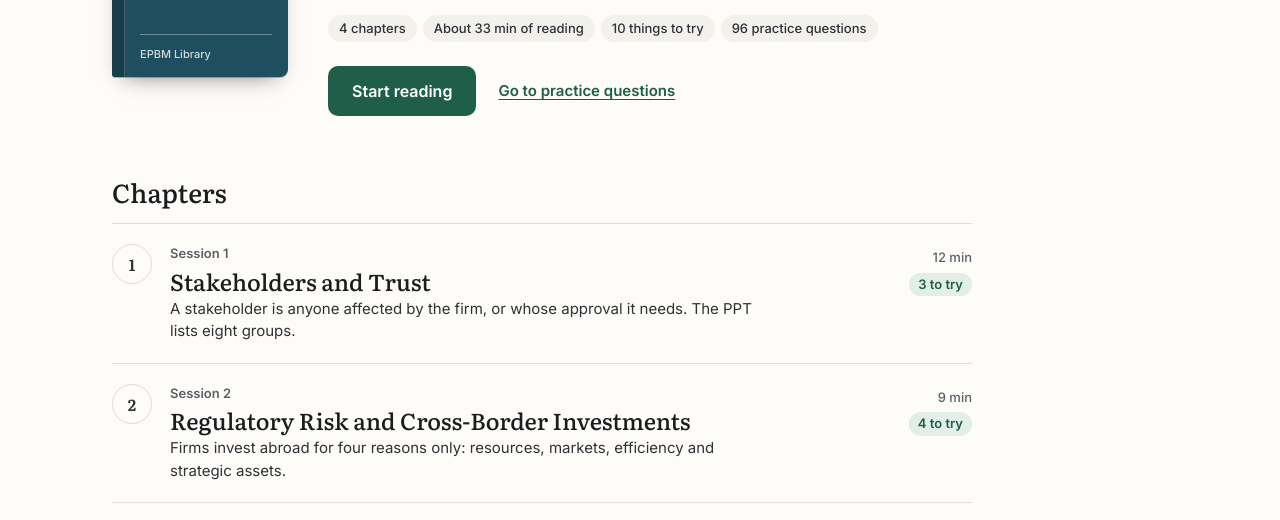
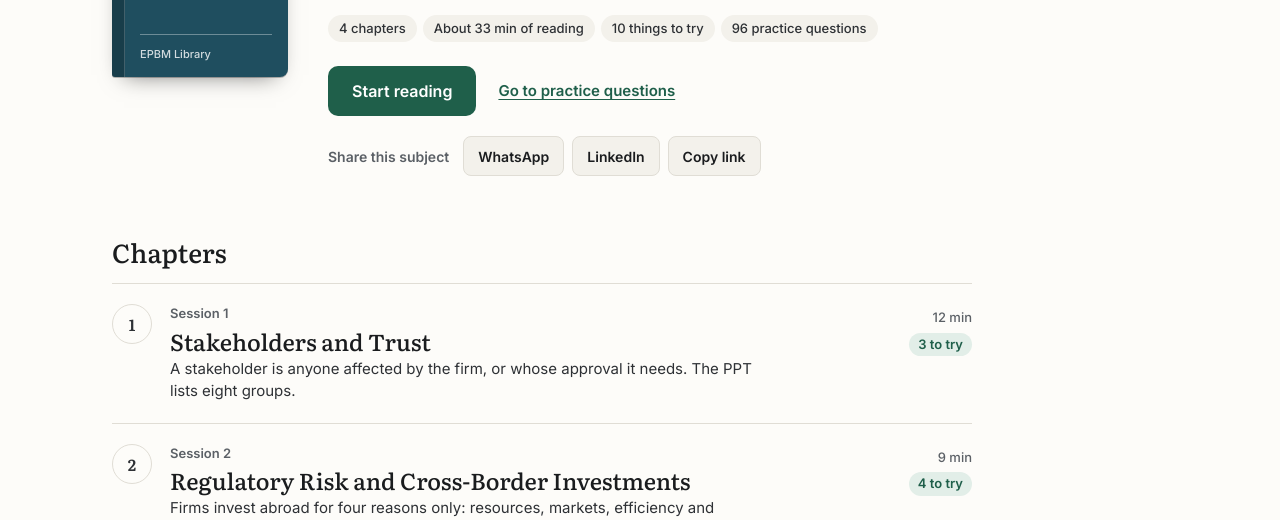
Before and after one commit to ransomjack/epbm-library, an Astro site: page /global-political-economy in a window 1280 px wide. Shown: the part 271-791 px from the top of the page. Built offline with nearby package versions, Linux system fonts and the light colour scheme; Astro itself is replaced by a stand-in of ours.

Commit message:
Subject pages: add a share row (WhatsApp, LinkedIn, copy link)
Co-Authored-By: Claude Opus 5.5 <noreply@anthropic.com>
Claude-Session: https://claude.ai/code/session_017JuXvov8UCvXhGxobxLeiG

```diff
--- a/src/pages/[subject]/index.astro
+++ b/src/pages/[subject]/index.astro
@@ -1,6 +1,7 @@
 ---
 import Base from '../../layouts/Base.astro';
 import Cover from '../../components/Cover.astro';
+import Share from '../../components/Share.astro';
 import { library } from '../../lib/books.js';
 
 export function getStaticPaths() {
@@ -27,6 +28,9 @@ const first = s.chapters[0];
       <div class="sb-actions">
         <a class="sb-go" id="sb-go" href={`/${s.slug}/${first.slug}/`}>Start reading</a>
         {s.quiz && <a class="sb-alt" href={`/${s.slug}/quiz/`}>Go to practice questions</a>}
+      </div>
+      <div class="sb-share">
+        <Share label="Share this subject" text={`${s.name}: the EPBM-32 class notes in ${s.chapters.length} chapters${s.quiz ? `, with ${s.questions} practice questions` : ''}. Free to read, no sign-in:`} />
       </div>
     </div>
   </header>
@@ -155,5 +159,6 @@ const first = s.chapters[0];
   .sb-head .cover{display:none}
   .sb-go{width:100%;justify-content:center}
 }
+  .sb-share .share{margin-top:20px}
 </style>
 </Base>
```
